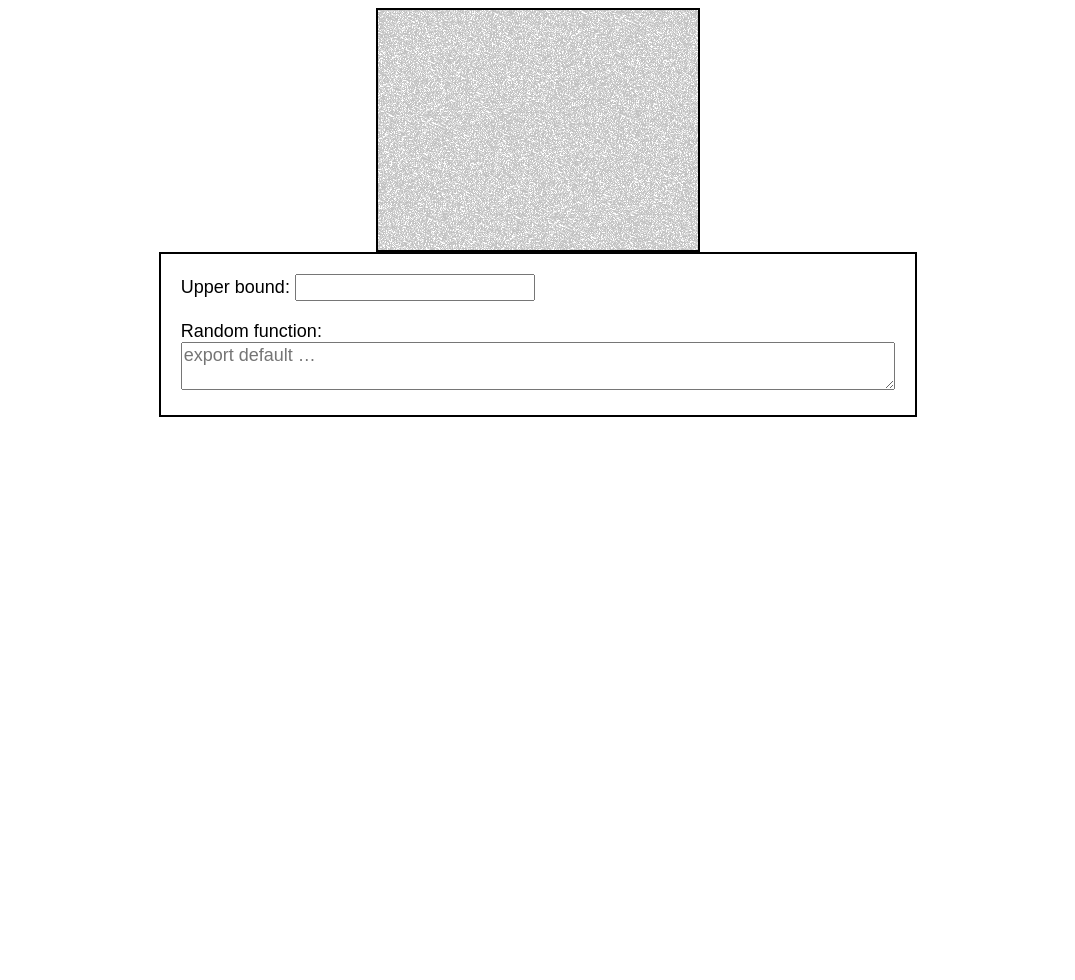
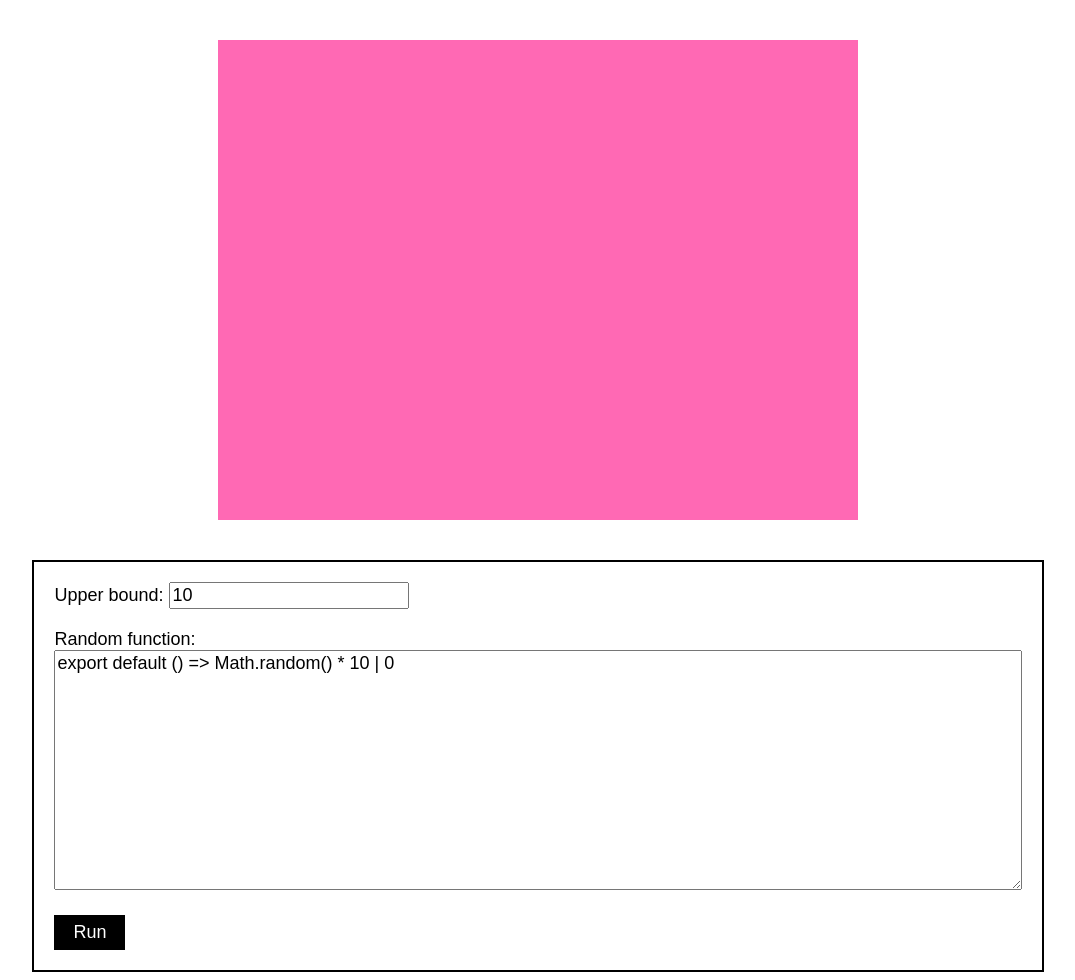
Before and after one commit to remy/bins, a plain HTML site: page holy-mouse-ACA/index.html in a window 1280 px wide. Shown: the whole page, without its empty margins (102-1177 px from the left). Before the commit the page ends 800 px from the top, so only its background shows below. Drawn offline with Linux system fonts and the light colour scheme.

Commit message:
🏗 jsbin release

```diff
--- a/holy-mouse-ACA/index.html
+++ b/holy-mouse-ACA/index.html
@@ -11,20 +11,34 @@
   font-size: 18px;
 }
 
+html {
+  background: white;
+}
+
 #controls {
   margin: 0 auto;
-  width: 60%;
+  width: 80%;
   border: 2px solid black;
 }
 
 textarea {
   width: 100%;
+  height: 30vh;
+}
+
+button {
+  background: black;
+  color: white;
+  border: 3px solid black;
+  padding: 4px 16px;
 }
 
 canvas {
   display: block;
-  margin: 0 auto;
-  border: 2px solid black;
+  background: hotpink;
+  margin: 40px auto;
+  max-width: 100%;
+/*   border: 2px solid black; */
 }
 
 label {
@@ -34,69 +48,52 @@ label {
 </style>
 </head>
 <body>
-<canvas></canvas>
+<canvas width="640" height="480"></canvas>
   <div id="controls">
-    <label>Upper bound: <input type="number"></label>
+    <label>Upper bound: <input type="number" id="bound" value="10"></label>
     <label>Random function:<br>
-    <textarea placeholder="export default …"></textarea>
+    <textarea placeholder="export default …">export default () => Math.random() * 10 | 0</textarea>
       </label>
+    <label><button>
+      Run
+      </button></label>
   </div>
-<!--boot js--><script id="jsbin-javascript" defer>console.clear()
+<!--boot js--><script id="jsbin-javascript" defer>console.clear();
+
+document.querySelector('button').onclick = render;
+
+function render() {
+  const code = document.querySelector('textarea').value;
+  const blob = new Blob([code], {
+    type: 'text/javascript'
+  });
+
+  const url = URL.createObjectURL(blob);
+
+  import(url).then(module => {
     const ctx = document.querySelector('canvas').getContext('2d');
 
-const w = ctx.canvas.width = 640 / 2;
-const h = ctx.canvas.height = 480 /2;
+    const w = ctx.canvas.width = 640;
+    const h = ctx.canvas.height = 480;
 
     const img = ctx.getImageData(0, 0, w, h);
 
-const r = random();
-
-r.setSeed(2);
-
-const bound = 7;
+    const r = module.default();
+    const bound = parseInt(document.querySelector('#bound').value, 10);
 
     for (let i = 0; i < w * h * 4; i += 4) {
       const offset = r.pick(bound);
       img.data[i] = 255 - (offset / bound * 255);
       img.data[i+1] = 255 - (offset / bound * 255);
       img.data[i+2] = 255 - (offset / bound * 255);
-  img.data[i+3] = 255 - (offset / bound * 255);
+      img.data[i+3] = 255; // solid
     }
 
     ctx.putImageData(img, 0, 0);
-
-function random() {
-  let seed = Date.now();
-  let ctr = 0;
-
-  function setSeed(s) {
-    seed = s;
+  })
 }
 
-  function pick(n) {
-    ctr++;
-    let index = random() >> 8; // high byte
-    index &= n;
-    index += ctr;
 
-    return index % n;
-  }
-
-  function random() {
-    const value = generate(seed);
-    seed = value;
-    return value;
-  }
-
-  function generate(value) {
-    return ((((value >> 9) & 1) ^ ((value >> 1) & 1)) << 15) | (value >> 1);
-  }
-
-  return {
-    pick,
-    setSeed
-  }
-}
 </script>
 </body>
 </html>
```
Lines whose indentation alone changed are shown as unchanged.
